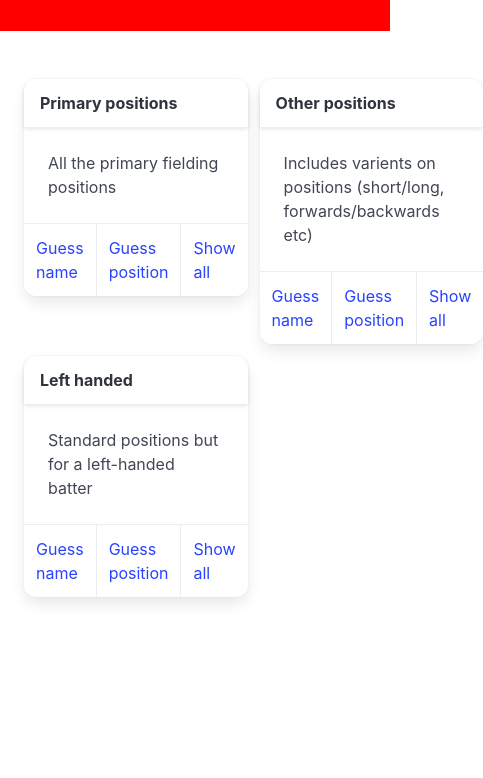
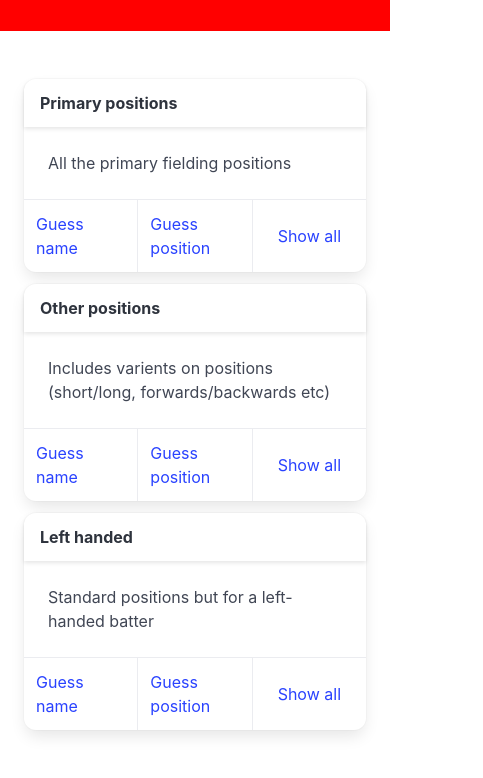
Before and after one commit to tessereth/cricket-flashcards, a Gatsby site: page / in a window 390 px wide. Shown: the part 153-931 px from the top of the page, 483 px wide, since content can reach past the window. Before the commit the page ends 844 px from the top, so only its background shows below. Built offline with nearby package versions, Linux system fonts and the light colour scheme; Gatsby itself is replaced by a stand-in of ours.

Commit message:
Fix home page layout on mobile

```diff
--- a/src/pages/index.tsx
+++ b/src/pages/index.tsx
@@ -13,8 +13,7 @@ const IndexPage: React.FC<PageProps> = () => {
       </TitleBar>
       <div className="section">
         <div className="container">
-          <div className="fixed-grid">
-            <div className="grid">
+          <div className="grid is-col-min-12">
             {allDecks().map(deck => (
               <div className="cell" key={deck.slug}>
                 <div className="card">
@@ -52,7 +51,6 @@ const IndexPage: React.FC<PageProps> = () => {
           </div>
         </div>
       </div>
-      </div>
     </Layout>
   )
 }
```
Lines whose indentation alone changed are shown as unchanged.
